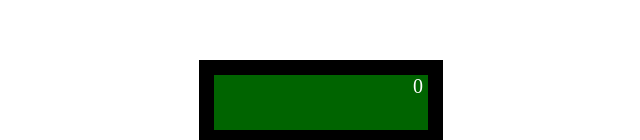
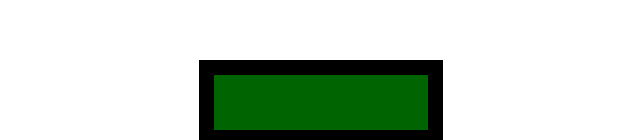
Before and after one commit to Bre323/JS-Calculator, a React (Create React App) app: page / in a window 1280 px wide. Shown: the top 140 px of the page, without its empty margins (319-959 px from the left). Built offline with nearby package versions, Linux system fonts and the light colour scheme.

Commit message:
Fixing undefined output and zero bug

```diff
--- a/src/App.js
+++ b/src/App.js
@@ -7,16 +7,18 @@ const numbers = [0, 1, 2, 3, 4, 5, 6, 7, 8, 9]
 
 
 const App = () => {
-    const [input, setInput] = React.useState("0")
+    const [input, setInput] = React.useState("")
     const [output, setOutput] = React.useState("")
     const [calculatorData, setCalculatorData] = React.useState("")
 
 
     const handleSubmit = () => {
-        const total = eval(calculatorData)
-        setInput(`${total}`)
-        setOutput(`${total}`)
-        setCalculatorData(`${total}`)
+        if(input && calculatorData) {
+            const total = eval(calculatorData)
+            setInput(`${total}`)
+            setOutput(`${total}`)
+            setCalculatorData(`${total}`)
+        }
     }
 
     const handleClear = () => {
@@ -47,7 +49,7 @@ const App = () => {
     }
 
     const handleNumbers = (value) => {
-        if(!calculatorData.length) {
+        if(!calculatorData.length || (value !== 0 && (calculatorData === '0' || input === '0'))) {
             setInput(`${value}`)
             setCalculatorData(`${value}`)
         }
```
